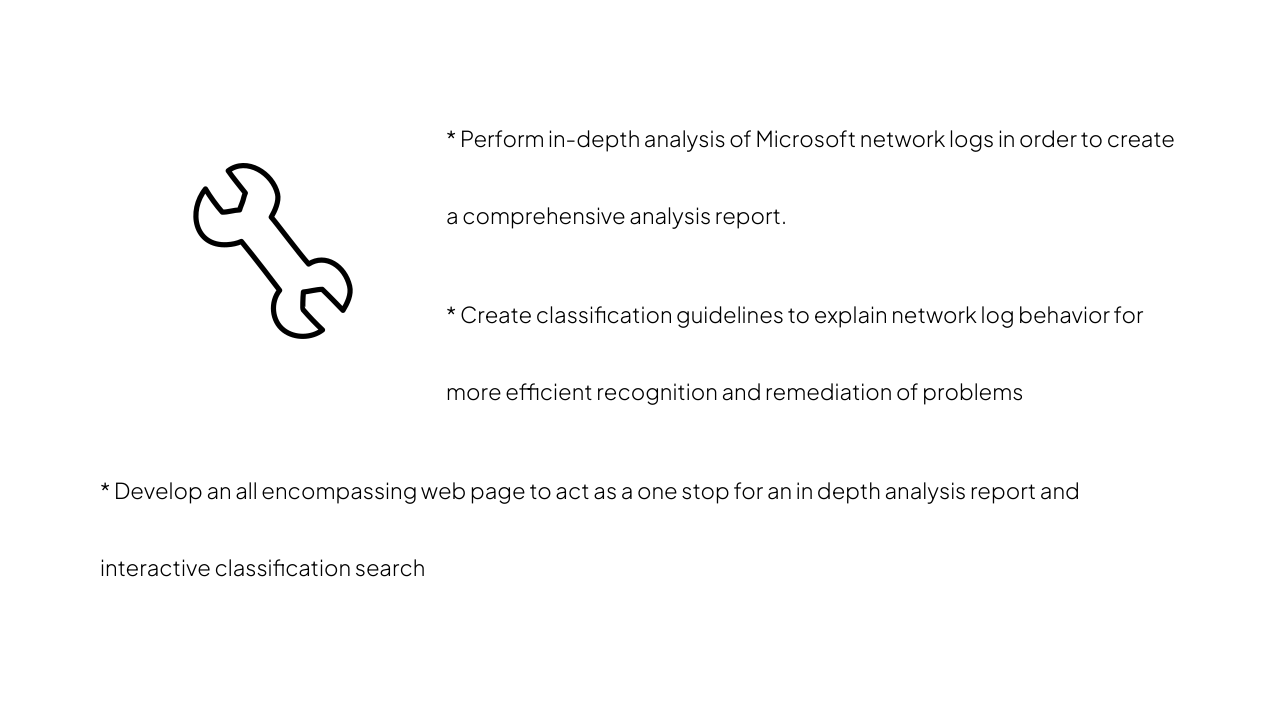
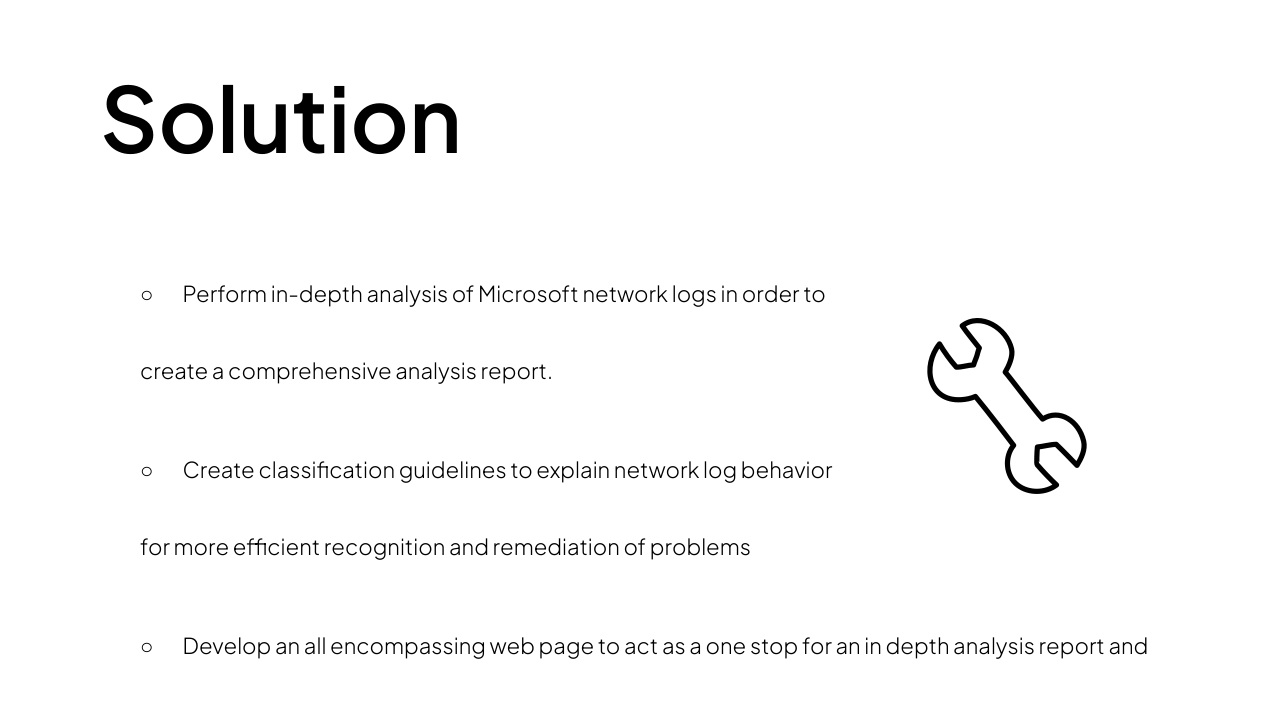
Before and after one commit to josephoh0214/MicrosoftAzureLogAnalysis, a React (Create React App) app: page / in a window 1280 px wide. Shown: the part 1856-2568 px from the top of the page. Built offline with nearby package versions, Linux system fonts and the light colour scheme.

Commit message:
added image and buttons

```diff
--- a/src/generalPages/AboutUs.js
+++ b/src/generalPages/AboutUs.js
@@ -10,7 +10,7 @@ const AboutUs = ({ width, height }) => {
                     About Us
                 </h1>
                 <div>
-                <img src={pic} width="30%" style={{ float: "right", margin: "3em" }} />
+                <img src={pic} width="400px" style={{ top: "40%", float: "right", margin: "3em" }} />
                     <p className="text">
                         Our purpose is to help the Microft SLAM team understand the usefulness of some additional network telemetry signals for both traffic patterns of Microsoft Azure services and for enriching existing signals with other potential signals to have a bigger picture of the network traffic.
                     </p>
--- a/src/generalPages/PrjDiff.js
+++ b/src/generalPages/PrjDiff.js
@@ -11,13 +11,13 @@ const PrjDiff = ({ width, height }) => {
                 </h1>
                 <div>
                     <img src={pic} style={{ float: "right", margin: "3em" }} />
-                    <p className="text">
+                    <p className="textSmall">
                         Due to the nature of this project and environment of our research, we ran into quite a few roadblocks that we think are critical for anyone utilising this technology stack. First, there is a large learning curve, if you don’t have any experience with the Azure platform. There are well over 5000 services within Azure, however our focus was on the network traffic data from Microsoft Defender Endpoint (MDE) that runs on a compute operating system (e.g., a Virtual Machine) and the network related traffic telemetry generated  at the Azure resource layer (e.g., Network Security Groups).
                     </p>
-                    <p className="text">
+                    <p className="textSmall">
                         After familiarization with the platform, understanding how resources are organized within your subscription will help when it's time to configure permissions. To receive diagnostic, metric, and activity logs in the Azure Log Analytic workspace, role must be properly assigned.
                     </p>
-                    <p className="text">
+                    <p className="textSmall">
                         There are images that help understand what a lot of the processes needed are. They’re found in Jim Britt’s, an Azure Principal Program manager, GitHub repository. Within the repository, also lists helpful explanations regarding how the pipeline works and exactly how the logs are populated within the LA workspace.
                     </p>
                 </div>
--- a/src/generalPages/Solution.js
+++ b/src/generalPages/Solution.js
@@ -10,16 +10,24 @@ const Solution = ({ width, height }) => {
                     Solution
                 </h1>
                 <div>
-                <img src={pic} style={{ float: "left", margin: "3em"}}/>
+                    <img src={pic} style={{ float: "right", margin: "3em" }} />
+                    <ul className="no-bullet">
+                        <li>
                             <p className="text">
-                    * Perform in-depth analysis of Microsoft network logs in order to create a comprehensive analysis report.
+                                ○ &emsp; Perform in-depth analysis of Microsoft network logs in order to create a comprehensive analysis report.
                             </p>
+                        </li>
+                        <li>
                             <p className="text">
-                    * Create classification guidelines to explain network log behavior for more efficient recognition and remediation of problems
+                                ○ &emsp; Create classification guidelines to explain network log behavior for more efficient recognition and remediation of problems
                             </p>
+                        </li>
+                        <li>
                             <p className="text">
-                    * Develop an all encompassing web page to act as a one stop for an in depth analysis report and interactive classification search
+                                ○  &emsp;   Develop an all encompassing web page to act as a one stop for an in depth analysis report and interactive classification search
                             </p>
+                        </li>
+                    </ul>
                 </div>
             </div>
         </div>
--- a/src/generalPages/abstract.js
+++ b/src/generalPages/abstract.js
@@ -1,5 +1,8 @@
-import React, { useState, useEffect } from "react";
+import React from "react";
 import './general.scss';
+
+// import Button from 'react-bootstrap/Button'
+
 
 
 const Abstract = ({ width, height }) => {
@@ -10,8 +13,12 @@ const Abstract = ({ width, height }) => {
                     Abstract
                 </h1>
                 <p className="text">
-                This websight helps understand the usefulness of some additional network telemetry signals for both traffic patterns of Microsoft Azure services and for enriching existing signals with other potential signals to have a bigger picture of the network traffic.. Utilize the provdied tools to classify your logs at hand..
+                    This websight helps understand the usefulness of some additional network telemetry signals for both traffic patterns of Microsoft Azure services and for enriching existing signals with other potential signals to have a bigger picture of the network traffic.. Utilize the provdied tools to classify your logs at hand..
                 </p>
+                <div className="buttons">
+                    <a href="#contososlider"><button className="linkButton">Jump to Analysis</button></a>
+                    <a href="#searchbox"><button className="linkButton">Jump to Classification Search</button></a>
+                </div>
             </div>
         </div>
     );
--- a/src/generalPages/general.scss
+++ b/src/generalPages/general.scss
@@ -11,13 +11,14 @@
     justify-content: space-around;
     // align-items: center;
     padding: 100px;
-    height: 80%;
+    height: 70%;
 }
 
 .title {
     font-family: 'Plus Jakarta Sans', sans-serif;
     font-size: 90px;
     float:left;
+    margin-top: 20%;
 }
 
 .text {
@@ -26,9 +27,36 @@
     line-height: 3.5;
 }
 
+.textSmall {
+    font-family: 'Plus Jakarta Sans', sans-serif;
+    font-size: 15px;
+    line-height: 3.5;
+}
+
+.buttons {
+    display: flex;
+    justify-content: space-around;
+}
+
+.linkButton {
+    background-color: #4CAF50; /* Green */
+    border: none;
+    color: white;
+    // padding: 15px 32px;
+    text-align: center;
+    // text-decoration: none;
+    // display: inline-block
+    width: 100%;
+    font-size: 25px;
+  }
+
 .cardContainer {
     display: flex;
     flex-wrap: wrap;
     justify-content: space-around;
     width: 70%;
 }
+
+ul {
+    list-style-type: none;
+}
--- a/src/search.js
+++ b/src/search.js
@@ -22,7 +22,7 @@ export function Search({width, height}) {
     }
 
     return (
-        <div id="searchbox" style={{width: width, height: height}}>
+        <div id="searchbox" style={{width: width}}>
             <h2>Search</h2>
             <h4>* The default results below shown are some examples of requests users can search.</h4>
             <h4>* Search function will be based on request names.</h4>
```
Also changed, not shown: public/index.html (+7 -0 lines). Lines whose indentation alone changed are shown as unchanged.
